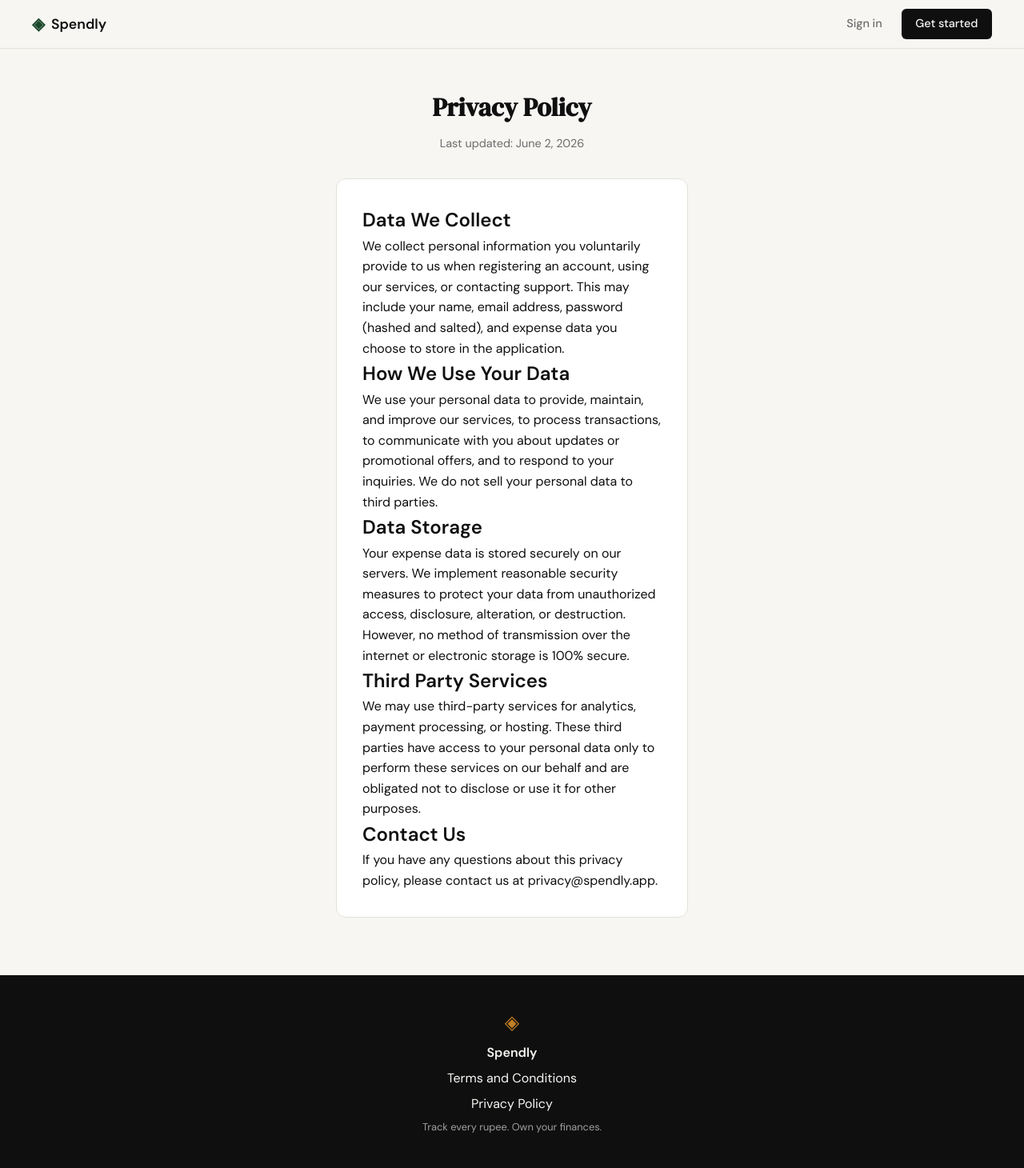
After one commit to Anshul20052000/spendly-claude, a Flask app: page /privacy in a window 1280 px wide. The commit adds this page. Shown: the whole page at 80% size. Run offline with Flask 3, Linux system fonts and the light colour scheme.

Commit message:
Add Privacy Policy page with route and template

```diff
--- a/app.py
+++ b/app.py
@@ -25,6 +25,11 @@ def login():
 @app.route("/terms")
 def terms():
     return render_template("terms.html")
+
+
+@app.route("/privacy")
+def privacy():
+    return render_template("privacy.html")
 
 
 # ------------------------------------------------------------------ #
--- a/prompts.txt
+++ b/prompts.txt
@@ -27,7 +27,11 @@ landing.html.
 3. In @templates/landing.html, update the "Terms and Conditions"
 footer link href from "#" to "/terms".
 
+--------------------------------------------------
+
 git commit -m "landing: add terms and conditions page and route”
+
+--------------------------------------------------
 
 Do the same as you did for the Terms and Conditions page,
 but for Privacy Policy.
--- a/templates/base.html
+++ b/templates/base.html
@@ -34,7 +34,7 @@
             <span class="brand-icon">◈</span>
             <span class="footer-name">Spendly</span>
             <a href="/terms">Terms and Conditions</a>
-            <a href="#">Privacy Policy</a>
+            <a href="/privacy">Privacy Policy</a>
             <p class="footer-copy">Track every rupee. Own your finances.</p>
         </div>
     </footer>
--- /dev/null
+++ b/templates/privacy.html
@@ -0,0 +1,32 @@
+{% extends "base.html" %}
+
+{% block title %}Spendly — Privacy Policy{% endblock %}
+
+{% block content %}
+<section class="auth-section">
+    <div class="auth-container">
+        <div class="auth-header">
+            <h1 class="auth-title">Privacy Policy</h1>
+            <p class="auth-subtitle">Last updated: June 2, 2026</p>
+        </div>
+
+        <div class="auth-card">
+            <h2>Data We Collect</h2>
+            <p>We collect personal information you voluntarily provide to us when registering an account, using our services, or contacting support. This may include your name, email address, password (hashed and salted), and expense data you choose to store in the application.</p>
+
+            <h2>How We Use Your Data</h2>
+            <p>We use your personal data to provide, maintain, and improve our services, to process transactions, to communicate with you about updates or promotional offers, and to respond to your inquiries. We do not sell your personal data to third parties.</p>
+
+            <h2>Data Storage</h2>
+            <p>Your expense data is stored securely on our servers. We implement reasonable security measures to protect your data from unauthorized access, disclosure, alteration, or destruction. However, no method of transmission over the internet or electronic storage is 100% secure.</p>
+
+            <h2>Third Party Services</h2>
+            <p>We may use third-party services for analytics, payment processing, or hosting. These third parties have access to your personal data only to perform these services on our behalf and are obligated not to disclose or use it for other purposes.</p>
+
+            <h2>Contact Us</h2>
+            <p>If you have any questions about this privacy policy, please contact us at <a href="mailto:privacy@spendly.app">privacy@spendly.app</a>.</p>
+        </div>
+
+    </div>
+</section>
+{% endblock %}
```
